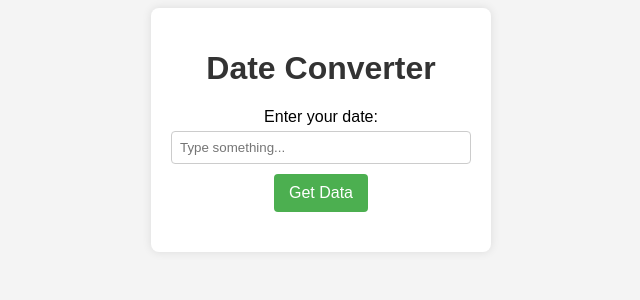
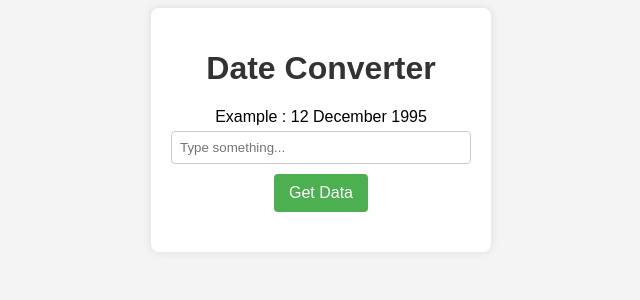
Before and after one commit to samiragalarov/Transformer_from_scratch, a Flask app: page / in a window 1280 px wide. Shown: the part 270-570 px from the top of the page, without its empty margins (319-959 px from the left). Run offline with Flask 3, Linux system fonts and the light colour scheme.

Commit message:
devolopment

```diff
--- a/src/app.py
+++ b/src/application.py
@@ -25,4 +25,4 @@ def get_data():
     return jsonify(str(data[0][:10]))
 
 if __name__ == '__main__':
-    app.run(debug=True)
+    app.run()
--- a/src/templates/index.html
+++ b/src/templates/index.html
@@ -68,7 +68,7 @@
 <body>
     <div class="container">
         <h1>Date Converter</h1>
-        <label for="inputData">Enter your date:</label>
+        <label for="inputData">Example : 12 December 1995</label>
         <input type="text" id="inputData" placeholder="Type something..." oninput="validateInput()">
         <button onclick="postData()">Get Data</button>
         <div id="output"></div>
```
Also changed, not shown: 1 other file.
